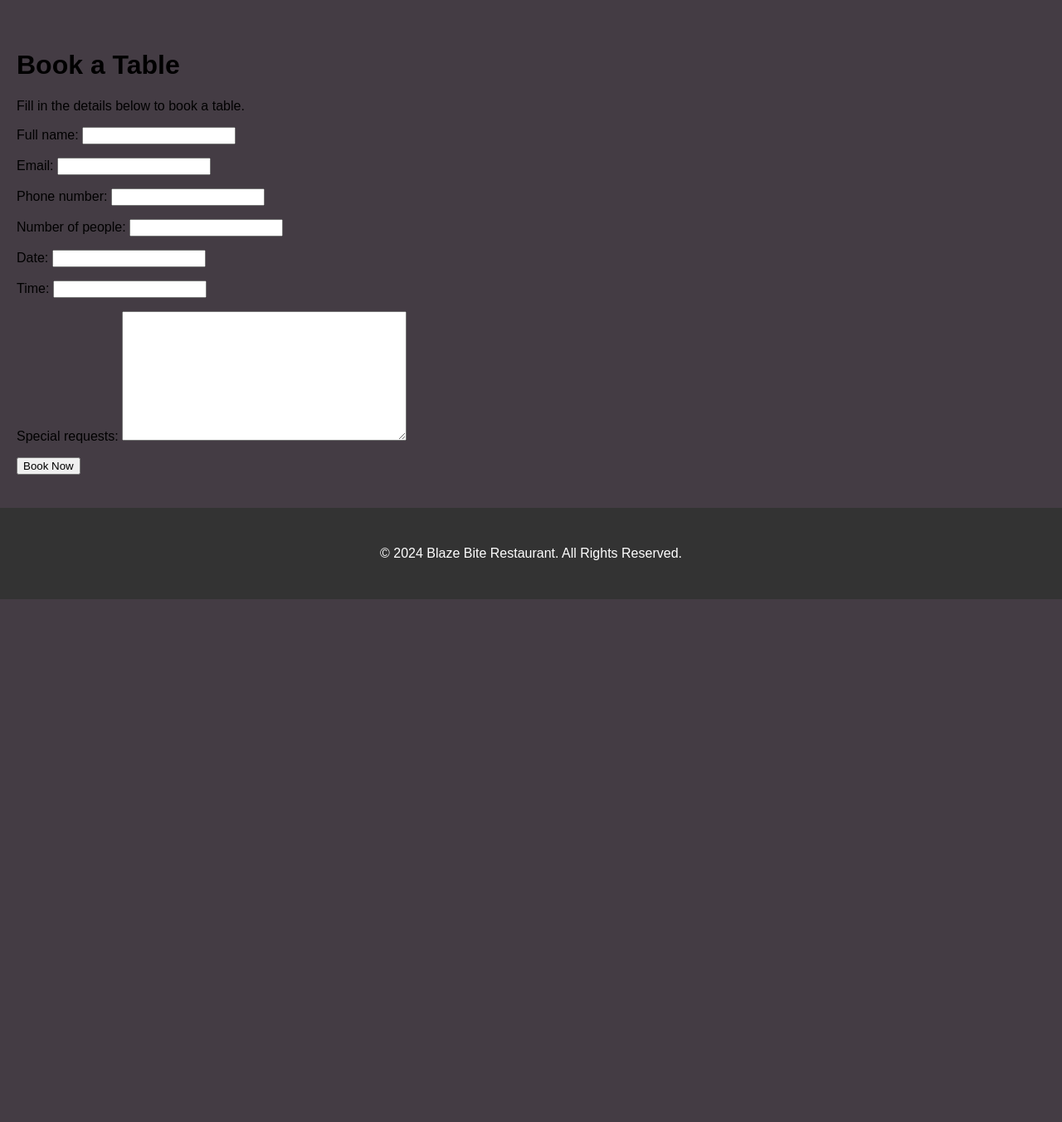
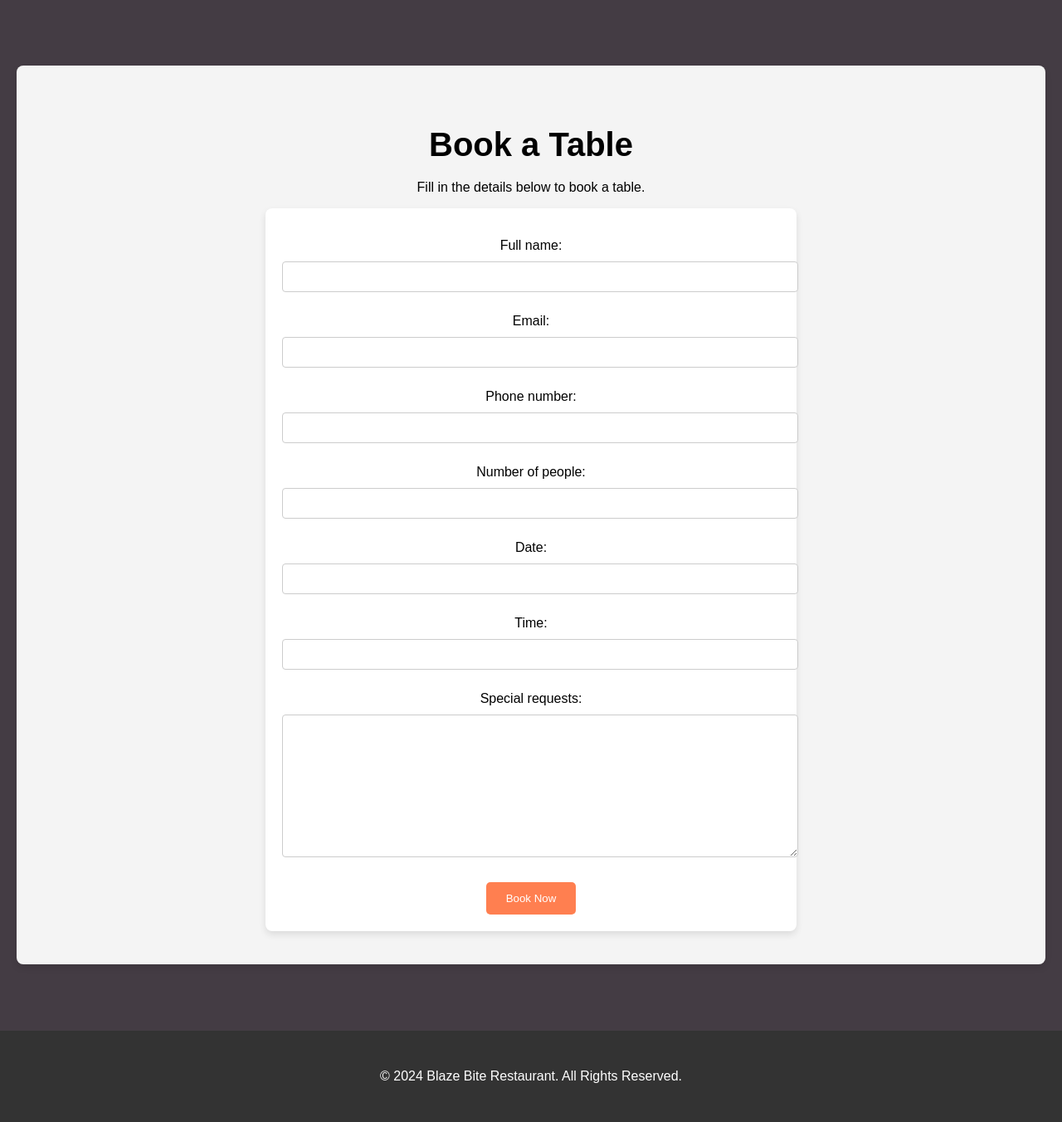
Before and after one commit to dmuresanu/blaze-bite-website, a Django app: page /booking/ in a window 1280 px wide. Shown: the part 151-1503 px from the top of the page at 83% size. Before the commit the page ends 873 px from the top, so only its background shows below. Run offline with Django 5.2, Linux system fonts and the light colour scheme.

Commit message:
Improvement: Enhanced booking and booking_success templates, added index view and URL pattern for homepage

```diff
--- a/core/templates/booking.html
+++ b/core/templates/booking.html
@@ -2,11 +2,14 @@
 
 {% extends 'base.html' %}
 
+{% block title %}Book a Table - Restaurant{% endblock %}
+
 {% block content %}
+  <section class="booking-section">
     <h1>Book a Table</h1>
     <p>Fill in the details below to book a table.</p>
 
-  <form method="post">
+    <form method="post" class="booking-form">
       {% csrf_token %}
       {{ form.as_p }}
 
@@ -22,7 +25,7 @@
         </div>
       {% endif %}
 
-    <button type="submit">Book Now</button>
+      <button type="submit" class="btn btn-submit">Book Now</button>
     </form>
 
     {% if messages %}
@@ -32,4 +35,5 @@
         {% endfor %}
       </div>
     {% endif %}
+  </section>
 {% endblock %}
--- a/core/urls.py
+++ b/core/urls.py
@@ -3,7 +3,7 @@ from django.urls import path
 from . import views
 
 urlpatterns = [
-    path('', views.index, name='home'),
+    path('', views.index, name='index'),
     path('booking/', views.booking, name='booking'),
     path('booking/success/', views.booking_success, name='booking_success'),
     path('menu/', views.menu, name='menu'),
--- a/static/css/style.css
+++ b/static/css/style.css
@@ -234,6 +234,104 @@ footer a:hover {
     color: #ff7f50;
 }
 
+/* Booking Section Styling */
+.booking-section {
+    padding: 40px 20px;
+    background-color: #f4f4f4;
+    text-align: center;
+    border-radius: 8px;
+    box-shadow: 0 4px 8px rgba(0, 0, 0, 0.1);
+    margin: 40px 0;
+}
+
+.booking-section h1 {
+    font-size: 2.5em;
+    margin-bottom: 20px;
+}
+
+.booking-form {
+    max-width: 600px;
+    margin: 0 auto;
+    background-color: #fff;
+    padding: 20px;
+    border-radius: 8px;
+    box-shadow: 0 4px 8px rgba(0, 0, 0, 0.1);
+}
+
+.booking-form input,
+.booking-form select,
+.booking-form textarea {
+    width: 100%;
+    padding: 10px;
+    margin: 10px 0;
+    border: 1px solid #ccc;
+    border-radius: 4px;
+}
+
+.booking-form button {
+    background-color: #ff7f50;
+    color: white;
+    padding: 12px 24px;
+    border: none;
+    border-radius: 5px;
+    cursor: pointer;
+    transition: background-color 0.3s;
+}
+
+.booking-form button:hover {
+    background-color: #e76f3c;
+}
+
+/* Success Section Styling */
+.success-section {
+    text-align: center;
+    padding: 40px 20px;
+}
+
+.success-message {
+    background-color: #d4edda;
+    color: #155724;
+    padding: 20px;
+    border-radius: 8px;
+    margin: 20px 0;
+}
+
+.success-message h2 {
+    font-size: 2.5em;
+}
+
+.success-message a.btn {
+    background-color: #ff7f50;
+    color: white;
+    padding: 10px 20px;
+    border-radius: 5px;
+    text-decoration: none;
+}
+
+.success-message a.btn:hover {
+    background-color: #e76f3c;
+}
+
+/* Form Error Message Styling */
+.form-errors {
+    background-color: #f8d7da;
+    color: #721c24;
+    padding: 10px;
+    border-radius: 5px;
+    margin-top: 10px;
+}
+
+.form-errors ul {
+    list-style-type: none;
+    padding: 0;
+    margin: 0;
+}
+
+.form-errors ul li {
+    font-size: 14px;
+}
+
+
 @media (max-width: 768px) {
     footer {
         font-size: 0.9em;
```
Also changed, not shown: core/templates/booking_success.html (+7 -3 lines). Lines whose indentation alone changed are shown as unchanged.
